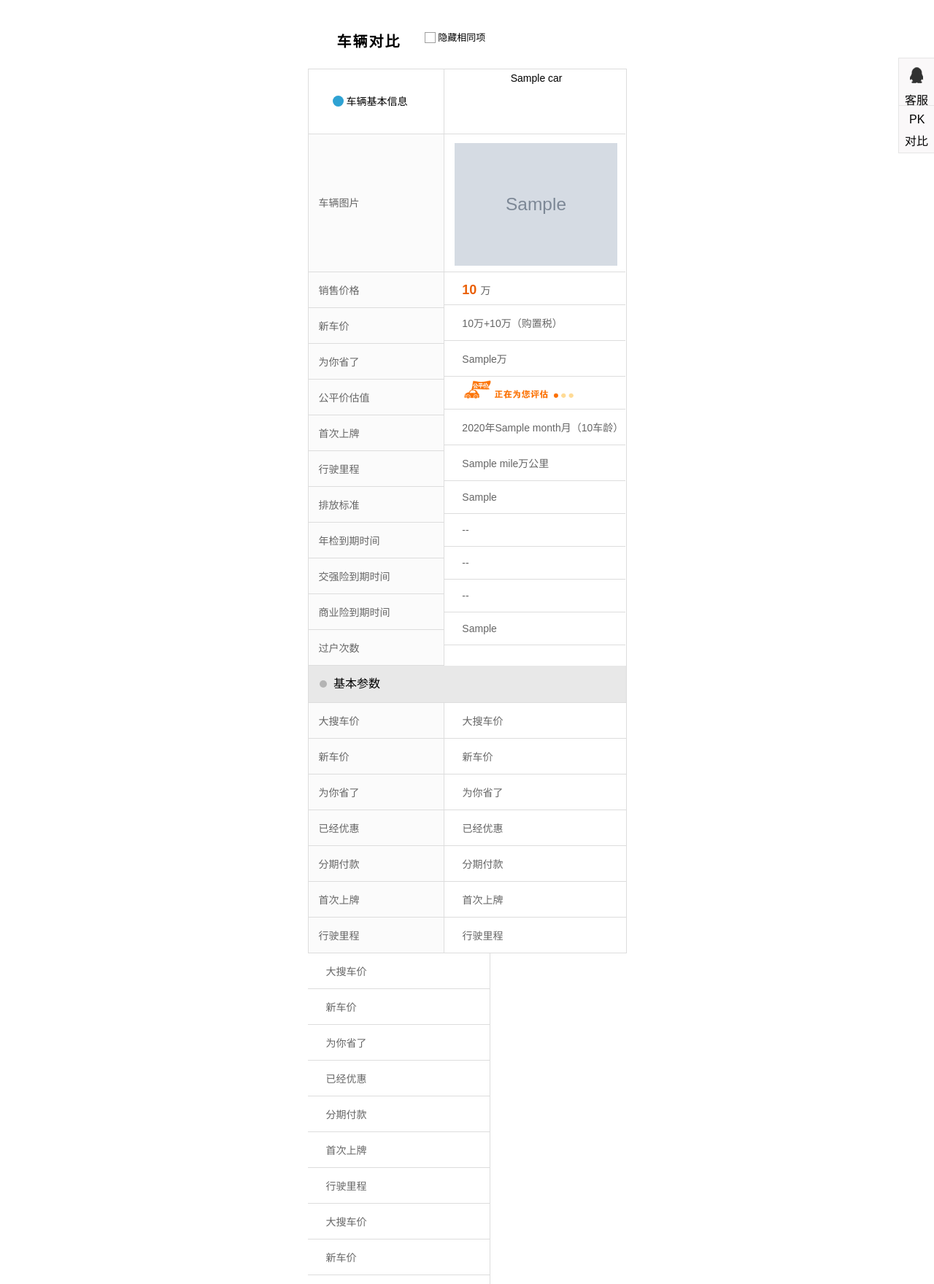
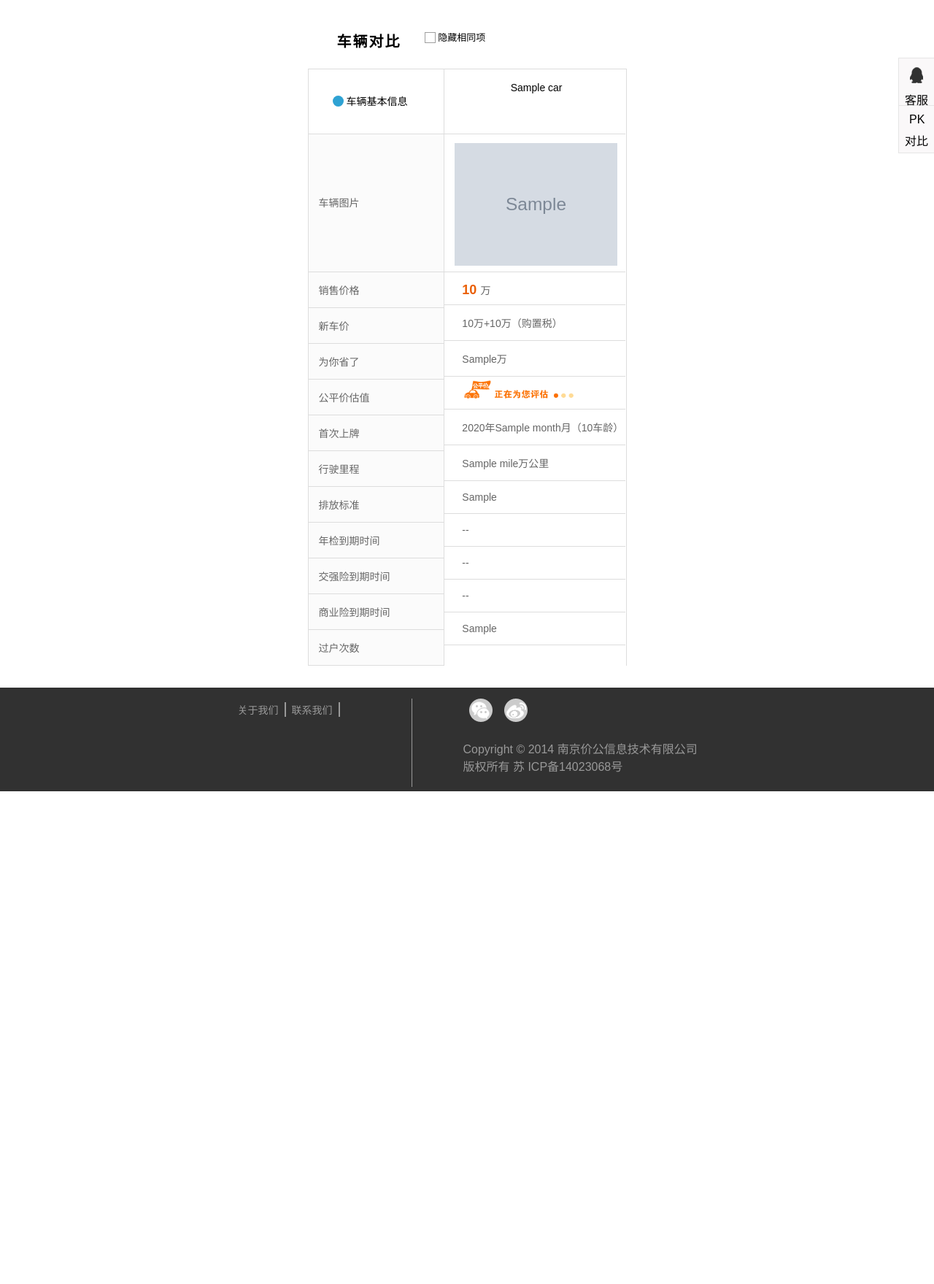
Before and after one commit to kevinwan/souchela, a Django app: template souche/templates/car_contrast.html in a window 1280 px wide. Shown: the part 161-1920 px from the top of the page at 73% size. After the commit the page ends 1245 px from the top, so only its background shows below. Run offline with Django 3.2, Linux system fonts and the light colour scheme; the template is opened without the code that fills it: most values are stand-ins (such as "Sample title", 1, 10 or a date in 2020); grey boxes marked "Sample" are stand-in pictures; parts of the project's set-up code (start-up, migrations or seed data) failed here and were passed over.

Commit message:
[REV] Comment on parameters

```diff
--- a/souche/static/css/car_contrast.css
+++ b/souche/static/css/car_contrast.css
@@ -121,6 +121,10 @@
 	margin-left: -1px;
 }
 
+.base-info .item .car-name a {
+	line-height: 50px;
+}
+
 .base-info .item .gpj-evaluate {
 	height: 16px;
 }
@@ -196,3 +200,7 @@
 	margin-right: 5px;
 	font-size: 18px;
 }
+
+a:hover {
+	color: #2EA2D3;
+}
--- a/souche/templates/car_contrast.html
+++ b/souche/templates/car_contrast.html
@@ -76,7 +76,7 @@
 
 				<div class="clear"></div>
 			</div>
-			<div class="other-info">
+		<!-- 	<div class="other-info">
 				<div class="other-title">
 					<i></i>
 					<span>基本参数</span>
@@ -130,7 +130,7 @@
 
 					<div class="clear"></div>
 				</div>
-			</div>
+			</div> -->
 		</div>
 		<!-- 对比参数配置 end -->
 	</div>
```
